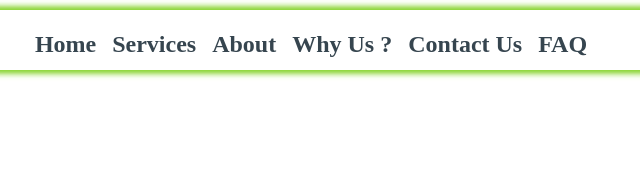
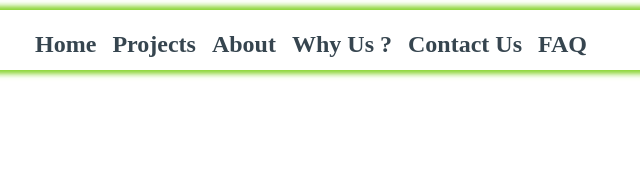
Before and after one commit to WebMa-Startup/SonthaBoomi, a plain HTML site: page index.html in a window 1280 px wide. Shown: the full height of the page, 429-1069 px from the left. Drawn offline with nearby package versions, Linux system fonts and the light colour scheme.

Commit message:
Index projects added for testing

```diff
--- a/index.html
+++ b/index.html
@@ -51,7 +51,7 @@
                 <div class="collapse navbar-collapse navbar-link" id="navbarNavAltMarkup">
                     <div class="navbar-nav">
                         <a class="nav-link" aria-current="page" href="#">Home</a>
-                        <a class="nav-link" href="./html/service.html">Services</a>
+                        <a class="nav-link" href="./_htdocs/projects.html">Projects</a>
                         <a class="nav-link" href="./html/about.html">About</a>
                         <a class="nav-link" href="./html/why.html">Why Us ?</a>
                         <a class="nav-link" href="./html/contact us.html">Contact Us</a>
```
